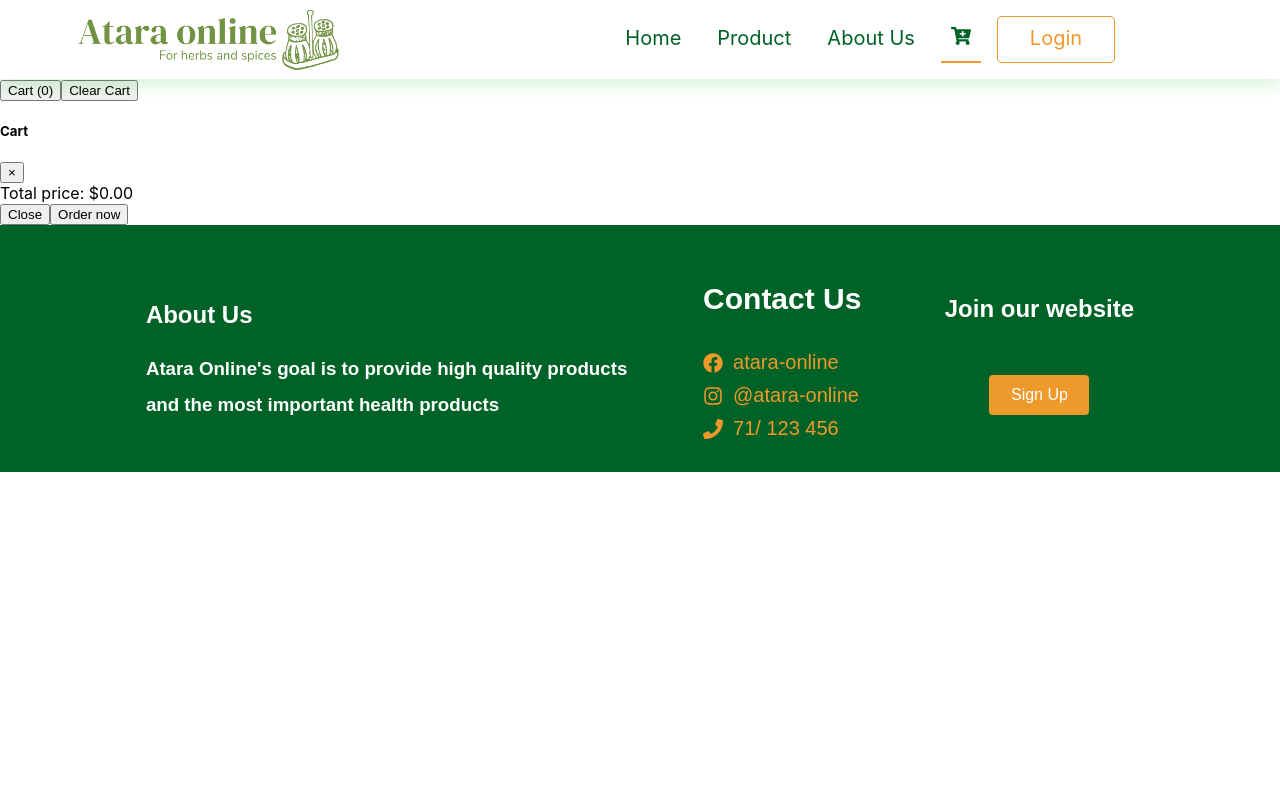
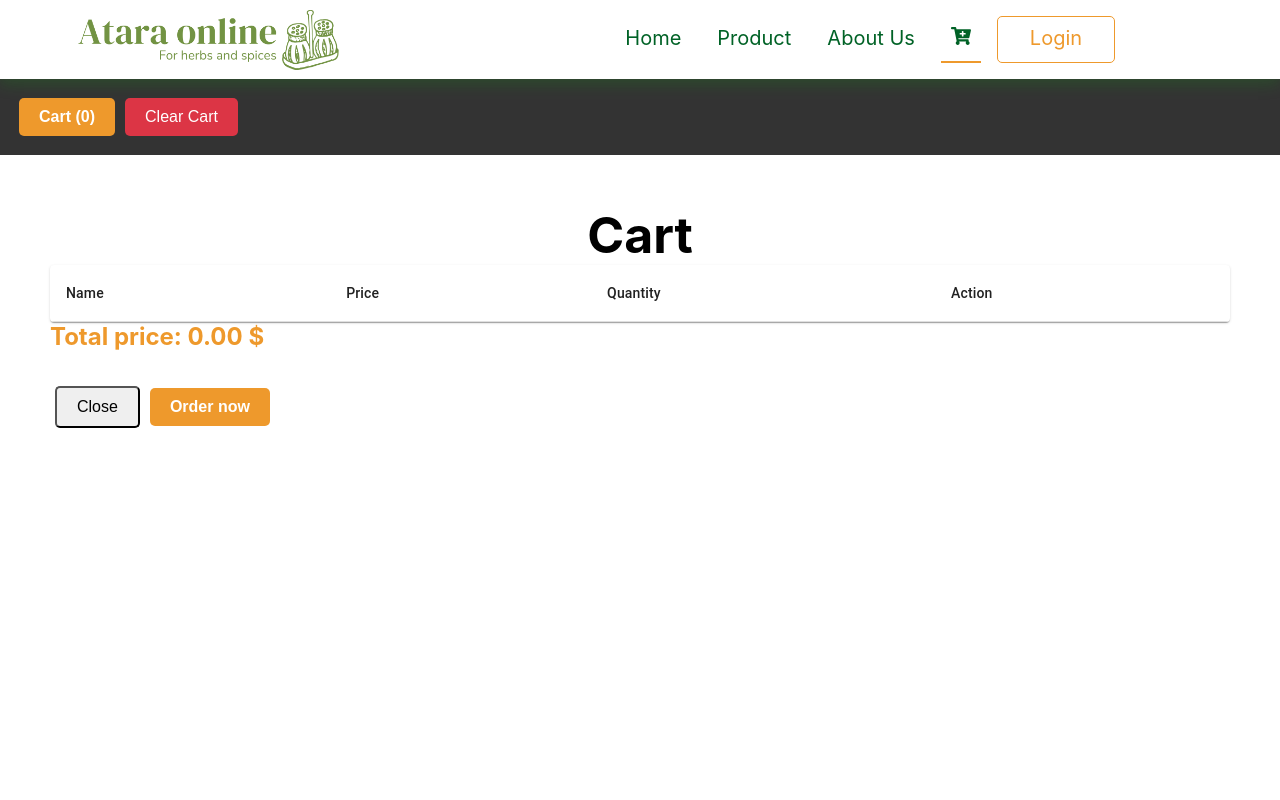
Before and after one commit to https-github-com-abdelhadicodi/atara-frontend, a React (Create React App) app: page /cartPage in a window 1280 px wide. Shown: the top 800 px of the page. Built offline with nearby package versions, Linux system fonts and the light colour scheme.

Commit message:
fix the cart page with some edits in css

```diff
--- a/src/Components/productCard/productCard.css
+++ b/src/Components/productCard/productCard.css
@@ -110,9 +110,22 @@
   padding: 15px;
 }
 .price-icon{
-  cursor: pointer;
+  display: flex;
+    cursor: pointer;
+    flex-direction: row;
+    justify-content: space-around;
+    align-items: center;
 }
-
+.card_price{
+  margin-right: 120px;
+}
+.cart-icon{
+  font-size: 25px;
+}
+.cart-icon:hover{
+  font-size: 20px;
+  color: var(--accent);
+}
 .buttons-product {
   display: flex;
   justify-content: space-evenly;
--- /dev/null
+++ b/src/pages/CartPage/cartpage.css
@@ -0,0 +1,128 @@
+/* Navbar styles */
+.navbar {
+    background-color: #333;
+    color: #fff;
+    padding: 10px;
+    padding: 14px;
+  }
+
+  /* Container styles */
+  .container {
+    margin-top: 80px;
+    display: none; /* Hide the container by default */
+  }
+  .value-table{
+    margin-left: 35px;
+    font-weight: bold;
+  }
+  .container.show {
+    display: block; /* Show the container when the "show" class is added */
+  }
+
+  /* Cart table styles */
+  .cart-items {
+    width: 100%;
+  }
+
+  .cart-items th,
+  .cart-items td {
+    padding: 10px;
+    text-align: center;
+  }
+
+  /* Quantity input styles */
+  .input-group {
+    width: 120px;
+    margin-left: 65px;
+  }
+
+  .input-group-addon,
+  .item-count {
+    display: inline-block;
+    width: 40px;
+    text-align: center;
+  }
+
+  /* Delete button styles */
+  .delete-item {
+    background-color: #dc3545;
+    color: #fff;
+    border: none;
+    padding: 5px 10px;
+    cursor: pointer;
+  }
+
+  /* Total price styles */
+  .total-cart {
+    font-weight: bold;
+    font-size: 18px;
+  }
+
+  /* Modal styles */
+  .modal-content {
+    padding: 50px;
+    height: 100vh;
+  }
+
+  .modal-body {
+    padding-bottom: 30px;
+    display: flex;
+    flex-direction: column;
+}
+
+  .modal-footer {
+    justify-content: space-between;
+  }
+
+  /* Button styles */
+  .btn {
+    margin: 5px;
+    padding: 10px 20px;
+    font-size: 16px;
+    border-radius: 5px;
+    cursor: pointer;
+  }
+
+  .btn-primary {
+    background-color: var(--accent);
+    color: white;
+    border: none;
+    font-weight: bold;
+  }
+  .btn-primary:hover{
+    background-color: var(--green);
+  }
+
+
+  .btn-danger {
+    background-color: #dc3545;
+    color: #fff;
+    border: none;
+  }
+  .modal-title{
+    font-size: 50px;
+    font-weight: bold;
+    display: flex;
+    justify-content: center;
+  }
+  .total-price-cart{
+    font-size: 24px;
+    font-weight: bold;
+    color: var(--accent);
+  }
+
+  @media (max-width: 576px) {
+    .show-cart {
+      font-size: 14px;
+    }
+
+    .item-count,
+    .total-price-cart {
+      font-size: 12px;
+    }
+    .total-price-cart{
+        font-size: 24px;
+        font-weight: bold;
+        color: var(--accent);
+      }
+  }
--- a/src/pages/CartPage/cartpage.js
+++ b/src/pages/CartPage/cartpage.js
@@ -1,43 +1,73 @@
-import React, { useState } from 'react';
+import React, { useState, useEffect } from "react";
+import {
+  Table,
+  TableBody,
+  TableCell,
+  TableContainer,
+  TableHead,
+  TableRow,
+  Paper,
+  Button,
+} from "@mui/material";
+import "./cartpage.css";
 
 const CartPage = () => {
   const [cart, setCart] = useState([]);
+  const [cartVisible, setCartVisible] = useState(false);
 
-  const addItemToCart = (name, price, count) => {
-    for (let item of cart) {
-      if (item.name === name) {
-        item.count++;
+  const toggleCart = () => {
+    setCartVisible(!cartVisible);
+  };
+
+  useEffect(() => {
+    const storedCart = JSON.parse(localStorage.getItem("cartItems"));
+    if (storedCart && storedCart.length > 0) {
+      setCart(storedCart);
+    }
+  }, []);
+
+  const updateLocalStorage = (updateItems) => {
+    localStorage.setItem("cartItems", JSON.stringify(updateItems));
+  };
+
+  const addItemToCart = (name, price) => {
+    const existingItem = cart.find((item) => item.name === name);
+    if (existingItem) {
+      existingItem.count++;
       setCart([...cart]);
-        return;
+      updateLocalStorage(cart);
+    } else {
+      const newItem = { name, price, count: 1 };
+      setCart([...cart, newItem]);
+      updateLocalStorage([...cart, newItem]);
     }
-    }
-    const item = { name, price, count };
-    setCart([...cart, item]);
   };
 
   const removeItemFromCart = (name) => {
-    for (let item of cart) {
+    const updatedCart = cart.map((item) => {
       if (item.name === name) {
         item.count--;
-        if (item.count === 0) {
-          setCart(cart.filter((i) => i.name !== name));
-        } else {
-          setCart([...cart]);
       }
-        break;
-      }
-    }
+      return item;
+    });
+    const filteredCart = updatedCart.filter((item) => item.count > 0);
+    setCart(filteredCart);
+    updateLocalStorage(filteredCart);
   };
 
   const removeItemFromCartAll = (name) => {
-    setCart(cart.filter((item) => item.name !== name));
+    const updatedCart = cart.filter((item) => item.name !== name);
+    setCart(updatedCart);
+    updateLocalStorage(updatedCart);
   };
 
   const clearCart = () => {
     setCart([]);
+    updateLocalStorage([]);
   };
 
   const setCountForItem = (name, count) => {
+    if (!isNaN(count)) {
       const updatedCart = cart.map((item) => {
         if (item.name === name) {
           return { ...item, count };
@@ -45,58 +75,36 @@ const CartPage = () => {
         return item;
       });
       setCart(updatedCart);
+      updateLocalStorage(updatedCart);
+    }
   };
 
-  const displayCart = () => {
-    return cart.map((item, index) => {
-      const { name, price, count } = item;
-      const total = (price * count).toFixed(2);
+  const totalCount = cart.reduce((acc, item) => acc + item.count, 0);
+  const totalCart = cart
+    .reduce((acc, item) => acc + parseFloat(item.price) * item.count, 0)
+    .toFixed(2);
 
-      return (
-        <tr key={index}>
-          <td>{name}</td>
-          <td>({price})</td>
-          <td>
-            <div className="input-group">
-              <button
-                className="minus-item input-group-addon btn btn-primary"
-                onClick={() => removeItemFromCart(name)}
-              >
-                -
-              </button>
-              <input
-                type="number"
-                className="item-count form-control"
-                value={count}
-                onChange={(e) =>
-                  setCountForItem(name, parseInt(e.target.value))
-                }
-              />
-              <button
-                className="plus-item btn btn-primary input-group-addon"
-                onClick={() => addItemToCart(name, price, 1)}
-              >
-                +
-              </button>
-            </div>
-          </td>
-          <td>
-            <button
-              className="delete-item btn btn-danger"
-              onClick={() => removeItemFromCartAll(name)}
-            >
-              X
-            </button>
-          </td>
-          <td>{total}</td>
-        </tr>
+  const orderNow = () => {
+    const phoneNumber = "71994020";
+    const message =
+      "Hello, I would like to place an order. Here are my order details:\n\n";
+
+    const orderItems = cart.map((item) => {
+      return `${item.name} (${item.count}) - ${item.price}`;
+    });
+
+    const orderDetails = orderItems.join("\n");
+
+    const totalPriceMessage = `Total Price: $${totalCart}`;
+    const location = "please don't forget to send your location information"
+
+    const encodedMessage = encodeURIComponent(
+      `${message}\n${orderDetails}\n\n${totalPriceMessage}\n${location}`
     );
-    });
+    const whatsappLink = `https://wa.me/${phoneNumber}?text=${encodedMessage}`;
+
+    window.open(whatsappLink);
   };
-
-  const cartItems = displayCart();
-  const totalCount = cart.reduce((acc, item) => acc + item.count, 0);
-  const totalCart = cart.reduce((acc, item) => acc + item.price * item.count, 0).toFixed(2);
 
   return (
     <div>
@@ -106,8 +114,7 @@ const CartPage = () => {
             <button
               type="button"
               className="btn btn-primary"
-              data-toggle="modal"
-              data-target="#cart"
+              onClick={toggleCart}
             >
               Cart (<span className="total-count">{totalCount}</span>)
             </button>
@@ -117,13 +124,6 @@ const CartPage = () => {
           </div>
         </div>
       </nav>
-
-      <div className="container">
-        <div className="row">
-          {/* Render the items here */}
-          {cartItems}
-        </div>
-      </div>
 
       <div
         className="modal fade"
@@ -136,24 +136,79 @@ const CartPage = () => {
         <div className="modal-dialog modal-lg" role="document">
           <div className="modal-content">
             <div className="modal-header">
-              <h5 className="modal-title" id="exampleModalLabel">
+              <div className="modal-title" id="exampleModalLabel">
                 Cart
-              </h5>
-              <button type="button" className="close" data-dismiss="modal" aria-label="Close">
-                <span aria-hidden="true">&times;</span>
-              </button>
+              </div>
             </div>
             <div className="modal-body">
-              <table className="show-cart table">{cartItems}</table>
-              <div>
-                Total price: $<span className="total-cart">{totalCart}</span>
+              <TableContainer component={Paper}>
+                <Table>
+                  <TableHead>
+                    <TableRow>
+                      <TableCell>Name</TableCell>
+                      <TableCell>Price</TableCell>
+                      <TableCell>Quantity</TableCell>
+                      <TableCell>Action</TableCell>
+                    </TableRow>
+                  </TableHead>
+                  <TableBody>
+                    {cart.map((item, index) => (
+                      <TableRow key={index}>
+                        <TableCell>{item.name}</TableCell>
+                        <TableCell>{item.price}</TableCell>
+                        <TableCell>
+                          <div className="input-group">
+                            <input
+                              type="number"
+                              min="0"
+                              className="item-count form-control"
+                              value={item.count}
+                              onChange={(e) =>
+                                setCountForItem(
+                                  item.name,
+                                  parseInt(e.target.value)
+                                )
+                              }
+                            />
                           </div>
+                        </TableCell>
+                        <TableCell>
+                          <Button
+                            variant="contained"
+                            color="secondary"
+                            onClick={() => removeItemFromCartAll(item.name)}
+                            sx={{
+                              backgroundColor: "#ee992c", // Set the background color
+                              "&:hover": {
+
+                                color: "#ee992c", // Set the hover text color
+                                backgroundColor: "#006226", // Set the hover background color
+                              },
+                            }}
+                          >
+                            Remove
+                          </Button>
+                        </TableCell>
+                      </TableRow>
+                    ))}
+                  </TableBody>
+                </Table>
+              </TableContainer>
+              <div className="total-price-cart">Total price: {totalCart} $</div>
             </div>
             <div className="modal-footer">
-              <button type="button" className="btn btn-secondary" data-dismiss="modal">
+              <button
+                type="button"
+                className="btn btn-secondary"
+                data-dismiss="modal"
+              >
                 Close
               </button>
-              <button type="button" className="btn btn-primary">
+              <button
+                type="button"
+                className="btn btn-primary"
+                onClick={orderNow}
+              >
                 Order now
               </button>
             </div>
```
Also changed, not shown: src/Components/productCard/productCard.js (+72 -31 lines). Lines whose indentation alone changed are shown as unchanged.
